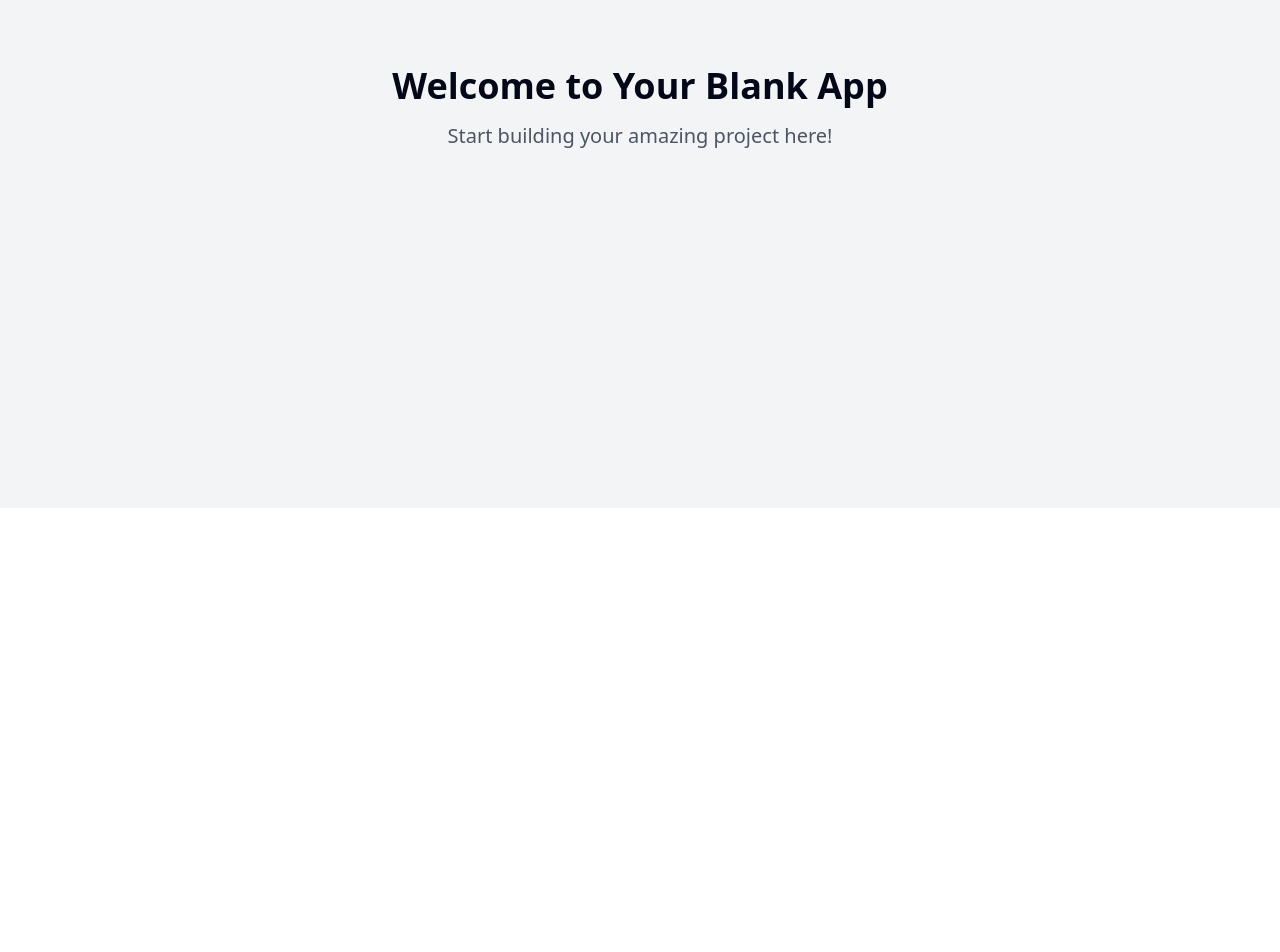
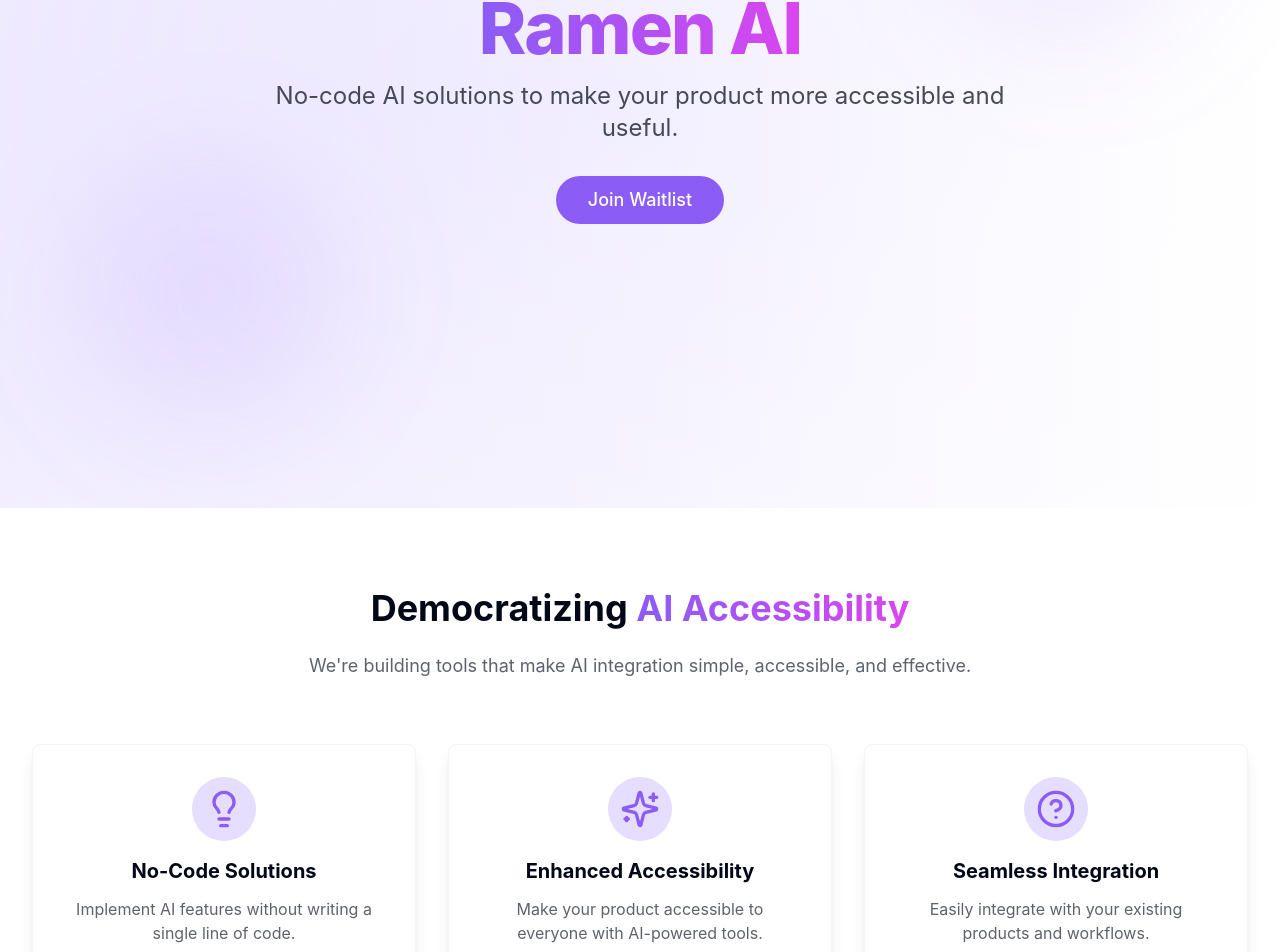
Before and after one commit to briankemler/ramen-page-ai, a React (Vite) app: page / in a window 1280 px wide. Shown: the part 292-1244 px from the top of the page. Before the commit the page ends 800 px from the top, so only its background shows below. Built offline with nearby package versions, Linux system fonts and the light colour scheme.

Commit message:
feat: Create Ramen AI landing page
Implement a single landing page for Ramen AI, a no-code AI accessibility startup. The page should highlight the core offering and mention founders Kevin Gough and Brian Kemler.

```diff
--- /dev/null
+++ b/src/components/AboutSection.tsx
@@ -0,0 +1,53 @@
+
+import React from "react";
+import { CircleHelp, Lightbulb, Sparkles } from "lucide-react";
+
+const AboutSection: React.FC = () => {
+  return (
+    <section className="py-20 bg-white" id="about">
+      <div className="container mx-auto px-4 sm:px-6 lg:px-8">
+        <div className="max-w-3xl mx-auto text-center mb-16 animate-fade-in">
+          <h2 className="text-3xl md:text-4xl font-bold mb-6">
+            Democratizing <span className="gradient-text">AI Accessibility</span>
+          </h2>
+          <p className="text-ramen-dark/70 text-lg">
+            We're building tools that make AI integration simple, accessible, and effective.
+          </p>
+        </div>
+
+        <div className="grid grid-cols-1 md:grid-cols-3 gap-8">
+          {[
+            {
+              icon: <Lightbulb className="w-10 h-10 text-ramen-purple" />,
+              title: "No-Code Solutions",
+              description: "Implement AI features without writing a single line of code."
+            },
+            {
+              icon: <Sparkles className="w-10 h-10 text-ramen-purple" />,
+              title: "Enhanced Accessibility",
+              description: "Make your product accessible to everyone with AI-powered tools."
+            },
+            {
+              icon: <CircleHelp className="w-10 h-10 text-ramen-purple" />,
+              title: "Seamless Integration",
+              description: "Easily integrate with your existing products and workflows."
+            }
+          ].map((feature, idx) => (
+            <div
+              key={idx}
+              className="bg-white p-8 rounded-lg shadow-lg border border-gray-100 hover:shadow-xl transition-shadow duration-300 flex flex-col items-center text-center"
+            >
+              <div className="mb-4 p-3 bg-ramen-light-purple rounded-full">
+                {feature.icon}
+              </div>
+              <h3 className="text-xl font-bold mb-3">{feature.title}</h3>
+              <p className="text-ramen-dark/70">{feature.description}</p>
+            </div>
+          ))}
+        </div>
+      </div>
+    </section>
+  );
+};
+
+export default AboutSection;
--- /dev/null
+++ b/src/components/ContactSection.tsx
@@ -0,0 +1,41 @@
+
+import React from "react";
+import { Button } from "@/components/ui/button";
+import { Input } from "@/components/ui/input";
+import { Send } from "lucide-react";
+
+const ContactSection: React.FC = () => {
+  return (
+    <section className="py-20 bg-ramen-dark text-white clip-path-slant">
+      <div className="container mx-auto px-4 sm:px-6 lg:px-8">
+        <div className="max-w-3xl mx-auto text-center mb-12">
+          <h2 className="text-3xl md:text-4xl font-bold mb-6">
+            Join Our <span className="text-ramen-purple">Waitlist</span>
+          </h2>
+          <p className="text-ramen-white/70 text-lg">
+            Be the first to know when we launch
+          </p>
+        </div>
+
+        <div className="max-w-md mx-auto">
+          <div className="flex w-full max-w-md items-center space-x-2">
+            <Input
+              type="email"
+              placeholder="Enter your email"
+              className="bg-white/10 border-white/20 text-white placeholder:text-white/50"
+            />
+            <Button type="submit" className="bg-ramen-purple hover:bg-ramen-purple/90">
+              <Send className="h-4 w-4 mr-2" />
+              Join
+            </Button>
+          </div>
+          <p className="text-sm text-ramen-white/50 mt-4 text-center">
+            We're currently in stealth mode. By joining our waitlist, you'll be the first to know when we launch.
+          </p>
+        </div>
+      </div>
+    </section>
+  );
+};
+
+export default ContactSection;
--- /dev/null
+++ b/src/components/FoundersSection.tsx
@@ -0,0 +1,59 @@
+
+import React from "react";
+import { Linkedin } from "lucide-react";
+import { Avatar, AvatarFallback } from "@/components/ui/avatar";
+
+interface FounderProps {
+  name: string;
+  role: string;
+  avatarText: string;
+}
+
+const Founder: React.FC<FounderProps> = ({ name, role, avatarText }) => {
+  return (
+    <div className="flex flex-col items-center">
+      <Avatar className="w-32 h-32 mb-4 border-4 border-ramen-light-purple">
+        <AvatarFallback className="bg-ramen-purple text-white text-2xl">
+          {avatarText}
+        </AvatarFallback>
+      </Avatar>
+      <h3 className="text-xl font-bold">{name}</h3>
+      <p className="text-ramen-gray mb-2">{role}</p>
+      <button className="text-ramen-purple hover:text-ramen-purple/80 transition-colors">
+        <Linkedin className="w-5 h-5" />
+      </button>
+    </div>
+  );
+};
+
+const FoundersSection: React.FC = () => {
+  return (
+    <section className="py-20 bg-gray-50">
+      <div className="container mx-auto px-4 sm:px-6 lg:px-8">
+        <div className="max-w-3xl mx-auto text-center mb-16">
+          <h2 className="text-3xl md:text-4xl font-bold mb-6">
+            Meet Our <span className="gradient-text">Founders</span>
+          </h2>
+          <p className="text-ramen-dark/70 text-lg">
+            The visionaries behind Ramen AI
+          </p>
+        </div>
+
+        <div className="grid grid-cols-1 md:grid-cols-2 gap-12 max-w-2xl mx-auto">
+          <Founder
+            name="Kevin Gough"
+            role="Co-Founder"
+            avatarText="KG"
+          />
+          <Founder
+            name="Brian Kemler"
+            role="Co-Founder"
+            avatarText="BK"
+          />
+        </div>
+      </div>
+    </section>
+  );
+};
+
+export default FoundersSection;
--- /dev/null
+++ b/src/components/HeroSection.tsx
@@ -0,0 +1,39 @@
+
+import React from "react";
+import { Button } from "@/components/ui/button";
+
+const HeroSection: React.FC = () => {
+  return (
+    <section className="relative h-screen flex items-center bg-gradient-to-r from-ramen-light-purple to-white overflow-hidden">
+      <div className="absolute inset-0 bg-gradient-radial from-transparent to-white/50 z-0"></div>
+      <div
+        className="absolute top-20 right-20 w-64 h-64 bg-ramen-purple/10 rounded-full blur-3xl animate-float z-0"
+        style={{ animationDelay: '0.5s' }}
+      ></div>
+      <div
+        className="absolute bottom-20 left-20 w-64 h-64 bg-ramen-purple/10 rounded-full blur-3xl animate-float z-0"
+        style={{ animationDelay: '1s' }}
+      ></div>
+
+      <div className="container mx-auto px-4 sm:px-6 lg:px-8 relative z-10 animate-fade-in">
+        <div className="flex flex-col items-center text-center">
+          <h1 className="text-5xl md:text-7xl font-extrabold tracking-tight mb-4">
+            <span className="gradient-text">Ramen AI</span>
+          </h1>
+          <p className="text-xl md:text-2xl text-ramen-dark/80 max-w-3xl mb-8">
+            No-code AI solutions to make your product more accessible and useful.
+          </p>
+          <div className="flex gap-4">
+            <Button
+              className="bg-ramen-purple hover:bg-ramen-purple/90 text-white rounded-full px-8 py-6 text-lg"
+            >
+              Join Waitlist
+            </Button>
+          </div>
+        </div>
+      </div>
+    </section>
+  );
+};
+
+export default HeroSection;
--- a/src/index.css
+++ b/src/index.css
@@ -1,3 +1,4 @@
+
 @tailwind base;
 @tailwind components;
 @tailwind utilities;
@@ -35,19 +36,12 @@
     --radius: 0.5rem;
 
     --sidebar-background: 0 0% 98%;
-
     --sidebar-foreground: 240 5.3% 26.1%;
-
     --sidebar-primary: 240 5.9% 10%;
-
     --sidebar-primary-foreground: 0 0% 98%;
-
     --sidebar-accent: 240 4.8% 95.9%;
-
     --sidebar-accent-foreground: 240 5.9% 10%;
-
     --sidebar-border: 220 13% 91%;
-
     --sidebar-ring: 217.2 91.2% 59.8%;
   }
 
@@ -97,5 +91,22 @@
 
   body {
     @apply bg-background text-foreground;
+    font-family: 'Inter', sans-serif;
+  }
+
+  h1, h2, h3, h4, h5, h6 {
+    @apply font-bold;
+  }
+
+  .clip-path-slant {
+    clip-path: polygon(0 0, 100% 0, 100% 85%, 0 100%);
+  }
+
+  .gradient-text {
+    background: linear-gradient(90deg, #8B5CF6 0%, #D946EF 100%);
+    -webkit-background-clip: text;
+    -webkit-text-fill-color: transparent;
+    background-clip: text;
+    text-fill-color: transparent;
   }
 }
--- a/src/pages/Index.tsx
+++ b/src/pages/Index.tsx
@@ -1,13 +1,24 @@
-// Update this page (the content is just a fallback if you fail to update the page)
 
-const Index = () => {
+import React from "react";
+import HeroSection from "@/components/HeroSection";
+import AboutSection from "@/components/AboutSection";
+import FoundersSection from "@/components/FoundersSection";
+import ContactSection from "@/components/ContactSection";
+
+const Index: React.FC = () => {
   return (
-    <div className="min-h-screen flex items-center justify-center bg-gray-100">
-      <div className="text-center">
-        <h1 className="text-4xl font-bold mb-4">Welcome to Your Blank App</h1>
-        <p className="text-xl text-gray-600">Start building your amazing project here!</p>
-      </div>
-    </div>
+    <main className="min-h-screen">
+      <HeroSection />
+      <AboutSection />
+      <FoundersSection />
+      <ContactSection />
+
+      <footer className="bg-white py-8 text-center text-ramen-gray text-sm">
+        <div className="container mx-auto px-4">
+          <p>© {new Date().getFullYear()} Ramen AI. All rights reserved.</p>
+        </div>
+      </footer>
+    </main>
   );
 };
 
--- a/tailwind.config.ts
+++ b/tailwind.config.ts
@@ -1,3 +1,4 @@
+
 import type { Config } from "tailwindcss";
 
 export default {
@@ -61,6 +62,13 @@ export default {
 					'accent-foreground': 'hsl(var(--sidebar-accent-foreground))',
 					border: 'hsl(var(--sidebar-border))',
 					ring: 'hsl(var(--sidebar-ring))'
+				},
+				ramen: {
+					'purple': '#8B5CF6',
+					'light-purple': '#E5DEFF',
+					'dark': '#1A1F2C',
+					'gray': '#8E9196',
+					'white': '#FFFFFF'
 				}
 			},
 			borderRadius: {
@@ -84,11 +92,25 @@ export default {
 					to: {
 						height: '0'
 					}
+				},
+				'fade-in': {
+					'0%': { opacity: '0' },
+					'100%': { opacity: '1' }
+				},
+				'float': {
+					'0%, 100%': { transform: 'translateY(0)' },
+					'50%': { transform: 'translateY(-10px)' }
 				}
 			},
 			animation: {
 				'accordion-down': 'accordion-down 0.2s ease-out',
-				'accordion-up': 'accordion-up 0.2s ease-out'
+				'accordion-up': 'accordion-up 0.2s ease-out',
+				'fade-in': 'fade-in 0.6s ease-out',
+				'float': 'float 3s ease-in-out infinite'
+			},
+			backgroundImage: {
+				'gradient-radial': 'radial-gradient(var(--tw-gradient-stops))',
+				'hero-pattern': 'linear-gradient(90deg, hsla(277, 75%, 84%, 1) 0%, hsla(297, 50%, 51%, 1) 100%)'
 			}
 		}
 	},
```
